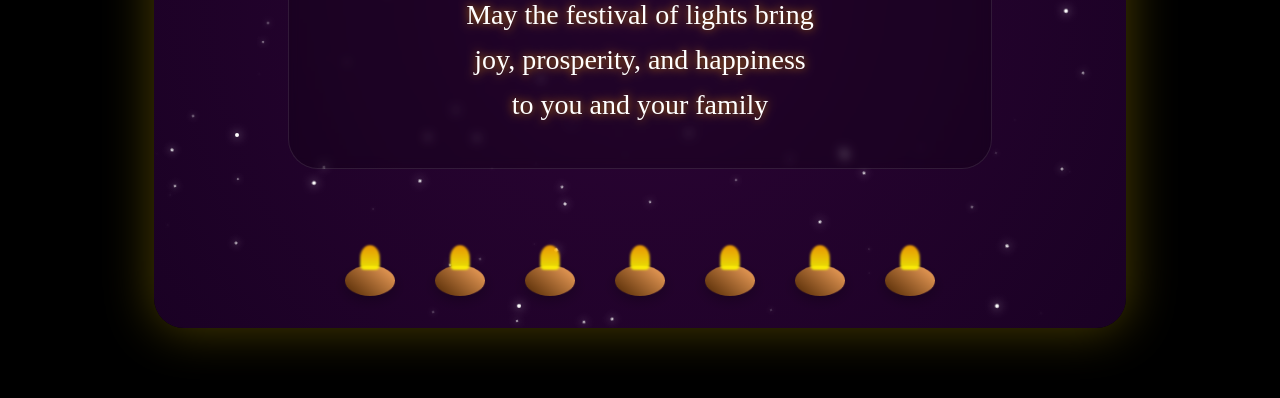
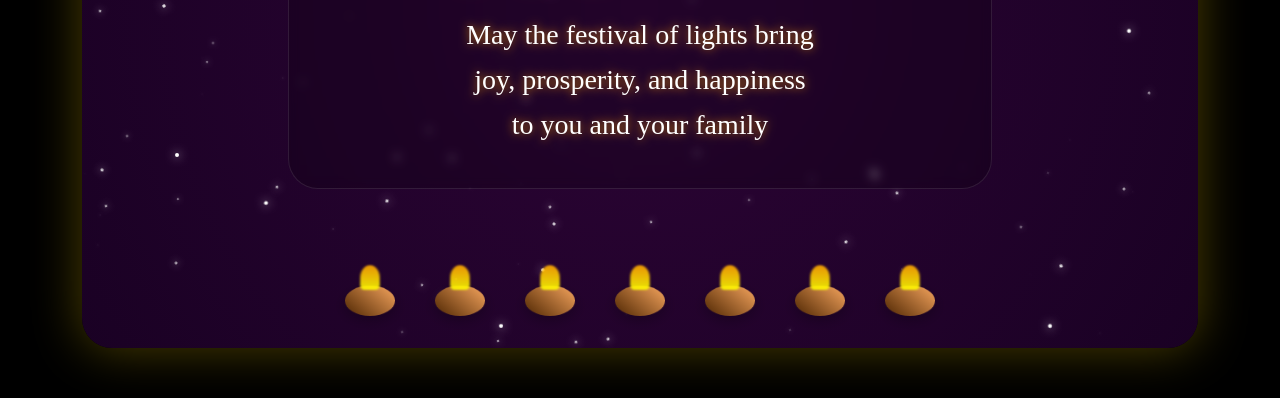
Before and after one commit to RutvikRana/Happy_diwali, a plain HTML site: page index.html in a window 1280 px wide. Shown: the part 412-810 px from the top of the page. Drawn offline with Linux system fonts and the light colour scheme; animation ran at ten frames a second.

Commit message:
Update index.html

```diff
--- a/index.html
+++ b/index.html
@@ -18,7 +18,8 @@
                 align-items: center;
                 background: #000;
                 margin: 0;
-                padding: 50px; /* Added padding */
+                padding: 10px; /* Added padding */
+                padding-top: 30px;
             }
 
             .diwali-card {
```
